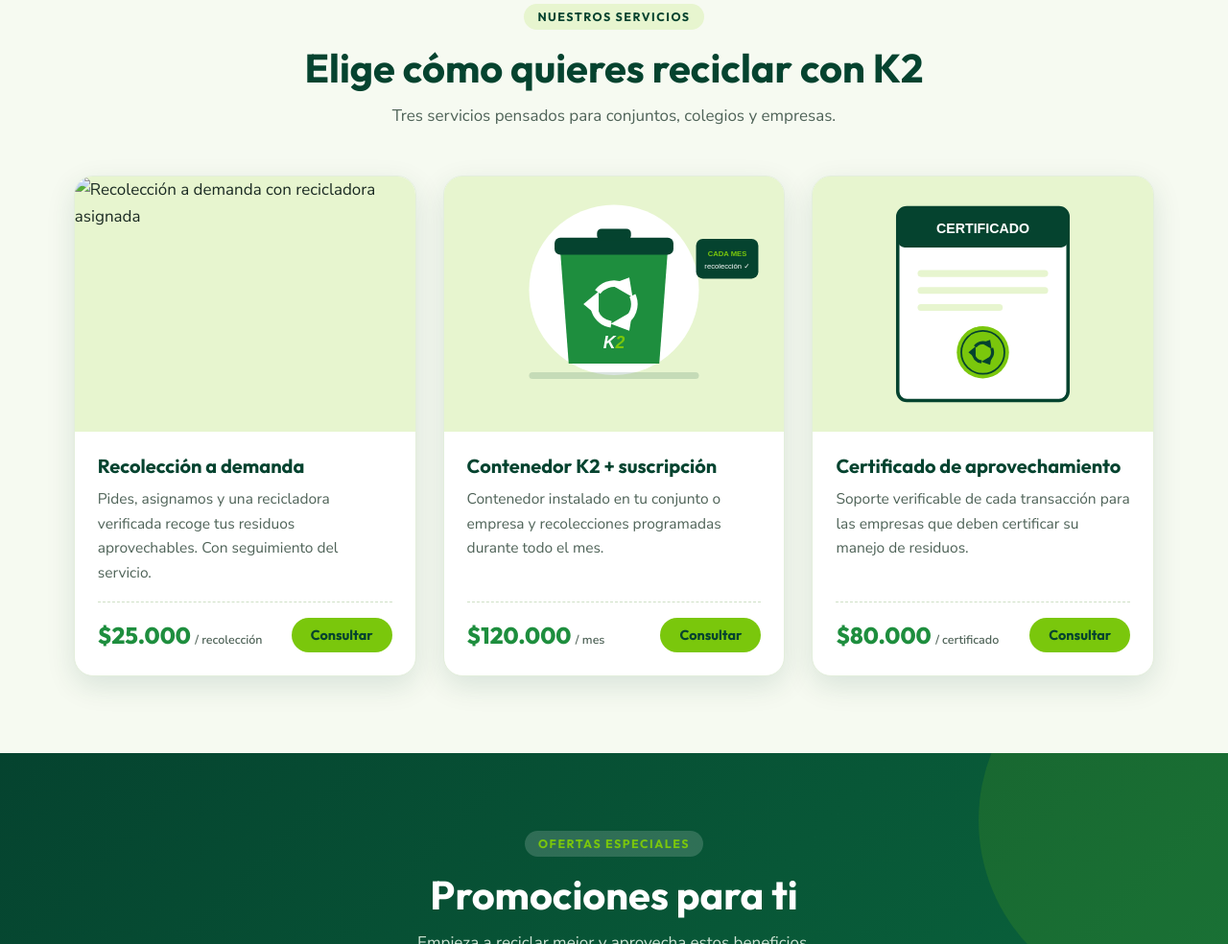
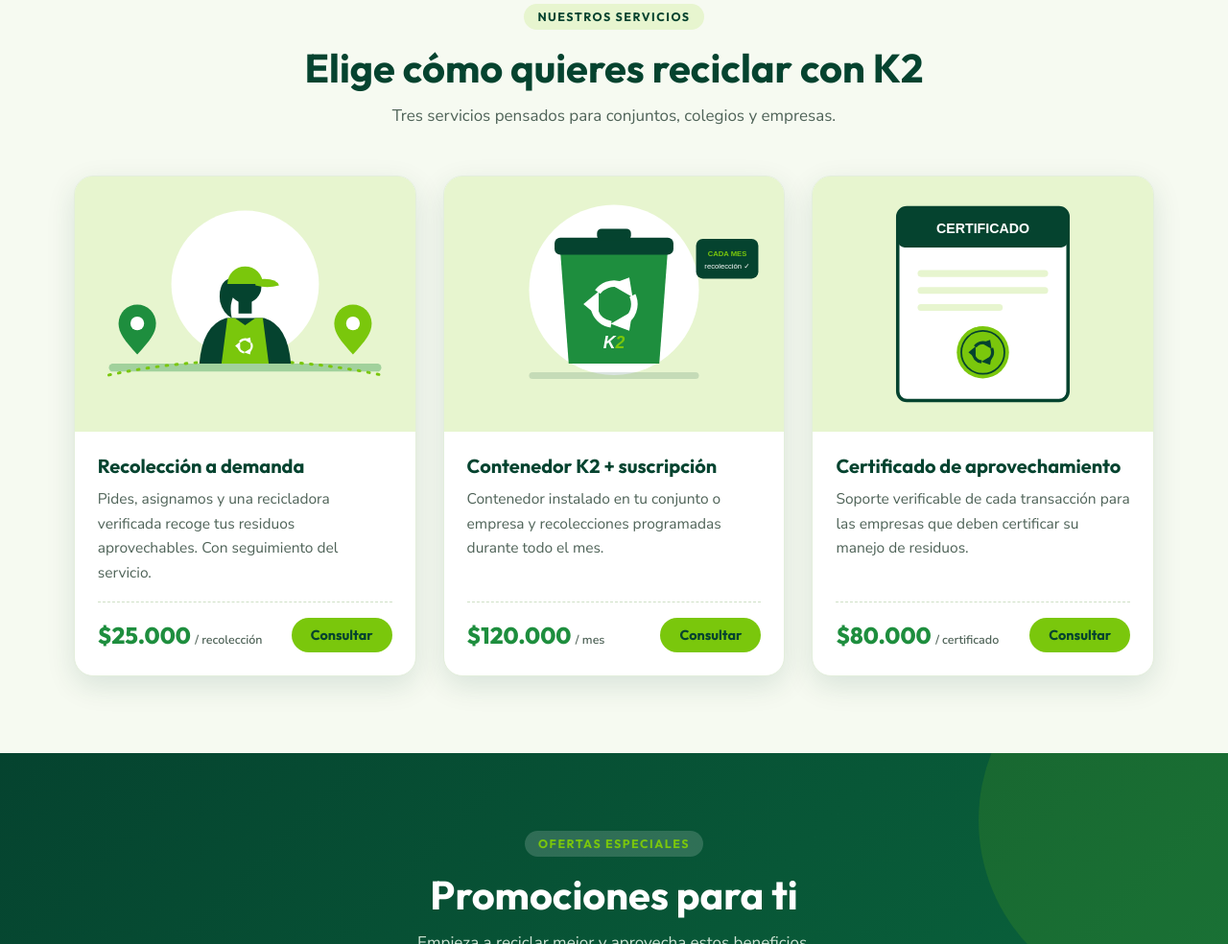
Before and after one commit to xmesa-blanco/proyecto_K2, a plain HTML site: page index.html in a window 1280 px wide. Shown: the part 2336-3320 px from the top of the page at 96% size. Drawn offline with Linux system fonts and the light colour scheme.

Commit message:
imagenes

```diff
--- a/index.html
+++ b/index.html
@@ -200,7 +200,7 @@
                 <!-- PRODUCTO 1 -->
                 <article class="tarjeta-producto">
 
-                    <img src="img/producto-recolección.svg" alt="Recolección a demanda con recicladora asignada">
+                    <img src="img/producto-recoleccion.svg" alt="Recolección a demanda con recicladora asignada">
 
                     <div class="tarjeta-cuerpo">
 
```
